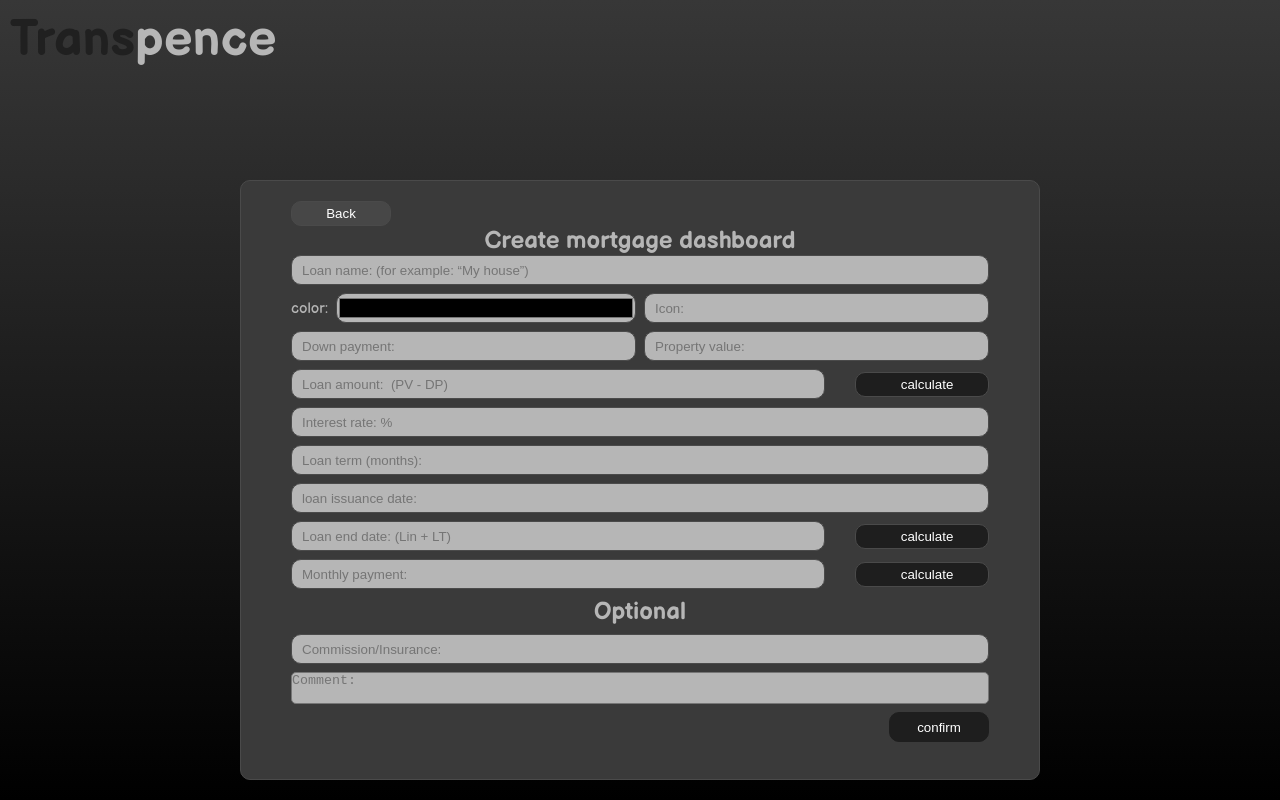
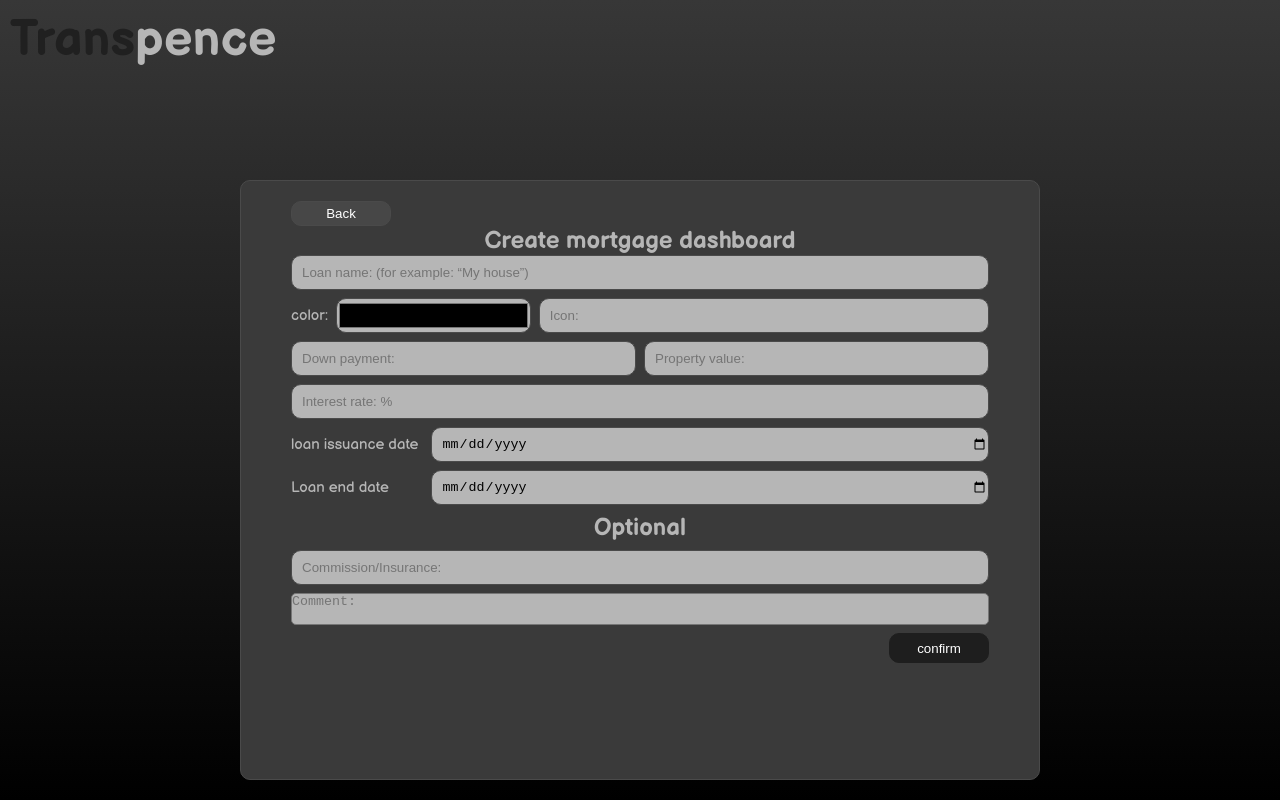
Before and after one commit to Kirito2780/Transpence, a React (Vite) app: page /loan_create/mortgage in a window 1280 px wide. Built offline with nearby package versions, Linux system fonts and the light colour scheme; sample sign-in values are in the browser's storage.

Commit message:
save commit

```diff
--- a/src/Pages/CreditPage/AddCredit/AddCreditPage.css
+++ b/src/Pages/CreditPage/AddCredit/AddCreditPage.css
@@ -95,7 +95,7 @@
     color: #b6b6b6;
 }
 .creditFormInput{
-    height: 30px;
+    height: 35px;
     border-radius: 10px ;
     border: 1px solid #4a4a4a;
     width: 100%;
@@ -111,7 +111,7 @@
     font-size: 15px;
 }
 .creditColorInput{
-    height: 30px;
+    height: 35px;
     border-radius: 10px ;
     border: 1px solid #4a4a4a;
     width: 43.5%;
@@ -120,10 +120,10 @@
 
 }
 .creditFormInputHalf{
-    height: 30px;
+    height: 35px;
     border-radius: 10px ;
     border: 1px solid #4a4a4a;
-    width: 50%;
+    width: 100%;
     padding-left: 10px;
     outline: none;
     background-color: #b6b6b6;
@@ -192,3 +192,35 @@ form{
     display: flex;
     justify-content: flex-end;
 }
+.creditFormInputHalfWrapper{
+    display: flex;
+    flex-direction: column;
+    width: 50%;
+}
+.formErrorMessage{
+    color: darkred;
+}
+.creditFormInputWrapper{
+    display: flex;
+    align-items: center;
+}
+.creditInputLabel{
+    width: 20%;
+    color: #b6b6b6;
+    font-size: 15px;
+}
+.creditFormInputDate{
+        height: 35px;
+        border-radius: 10px ;
+        border: 1px solid #4a4a4a;
+        width: 80%;
+        padding-left: 10px;
+        outline: none;
+        background-color: #b6b6b6;
+
+
+}
+.creditFormInputDate:focus{
+    color: #202020;
+    outline: #b6b6b6 solid 1px;
+}
--- a/src/Pages/CreditPage/AddCredit/Forms/MortgageForm.tsx
+++ b/src/Pages/CreditPage/AddCredit/Forms/MortgageForm.tsx
@@ -1,7 +1,33 @@
 import "../AddCreditPage.css";
 import { ButtonBack } from "./ButtonBack/ButtonBack.tsx";
 import { motion } from "framer-motion";
+import { useForm } from "react-hook-form";
+interface IMortageForm {
+  loan_type: string;
+  loan_name: string;
+  color?: string;
+  down_payment: number;
+  property_value: number;
+  loan_amount: number;
+  interest_rate?: number;
+  loan_insurance: Date;
+  loan_end: Date;
+  monthly_payment?: number;
+  commission?: number;
+  comment?: string;
+  icon?: number;
+}
+
 export const MortgageForm = () => {
+  const {
+    register,
+    handleSubmit,
+    formState: { errors },
+  } = useForm<IMortageForm>({ mode: "onSubmit" });
+  const SendMortgageForm = (data: IMortageForm) => {
+    console.log(data);
+  };
+
   return (
     <motion.div
       initial={{ scale: 0 }}
@@ -11,11 +37,12 @@ export const MortgageForm = () => {
     >
       <ButtonBack />
       <h2 className={"creditFormHeader"}>Create mortgage dashboard</h2>
-      <form>
+      <form onSubmit={handleSubmit(SendMortgageForm)}>
         <input
           className={"creditFormInput"}
           type="text"
           placeholder="Loan name: (for example: “My house”)"
+          {...register("loan_name")}
         />
         <div className={"creditFormInputWithHalfInputs"}>
           <label htmlFor="colorPicker" className={"creditColorInputLabel"}>
@@ -25,71 +52,127 @@ export const MortgageForm = () => {
             type="color"
             className={"creditColorInput"}
             id={"colorPicker"}
+            {...register("color")}
           />
           <input
             type="text"
             className={"creditFormInputHalf"}
             placeholder={"Icon:"}
+            {...register("icon")}
           />
         </div>
         <div className={"creditFormInputWithHalfInputs"}>
+          <div className={"creditFormInputHalfWrapper"}>
             <input
               type="text"
               className={"creditFormInputHalf"}
               placeholder={"Down payment:"}
+              {...register("down_payment", {
+                required: {
+                  value: true,
+                  message: "this field is required",
+                },
+              })}
             />
+            {errors.down_payment && (
+              <span className={"formErrorMessage"}>
+                {errors.down_payment.message}
+              </span>
+            )}
+          </div>
+          <div className={"creditFormInputHalfWrapper"}>
             <input
               type="text"
               className={"creditFormInputHalf"}
               placeholder={"Property value:"}
+              {...register("property_value", {
+                required: {
+                  value: true,
+                  message: "this field is required",
+                },
+              })}
             />
+            {errors.property_value && (
+              <span className={"formErrorMessage"}>
+                {errors.property_value.message}
+              </span>
+            )}
           </div>
-        <div className={"creditFormInputWithButtonWrapper"}>
-          <input
-            type="text"
-            className={"creditFormInputWithButton"}
-            placeholder={"Loan amount:  (PV - DP)"}
-          />
-          <button className={"creditFormInputButton"}>calculate</button>
         </div>
         <input
           type="text"
+          maxLength={3}
           className={"creditFormInput"}
           placeholder={"Interest rate: %"}
+          {...register("interest_rate", {
+            required: {
+              value: true,
+              message: "this field is required",
+            },
+            maxLength: {
+              value: 3,
+              message: "length is too high",
+            },
+          })}
         />
+        {errors.interest_rate && (
+          <span className={"formErrorMessage"}>
+            {errors.interest_rate.message}
+          </span>
+        )}
+
+        <div className={"creditFormInputWrapper"}>
+          <label htmlFor={"loan_end"} className={"creditInputLabel"}>
+            loan issuance date
+          </label>
           <input
-          type="text"
-          className={"creditFormInput"}
-          placeholder={"Loan term (months):"}
+            type="date"
+            className={"creditFormInputDate"}
+            {...register("loan_insurance", {
+              required: {
+                value: true,
+                message: "this field is required",
+              },
+            })}
           />
+        </div>
+        {errors.loan_insurance && (
+          <span className={"formErrorMessage"}>
+            {errors.loan_insurance.message}
+          </span>
+        )}
+        <div className={"creditFormInputWrapper"}>
+          <label htmlFor={"loan_end"} className={"creditInputLabel"}>
+            Loan end date
+          </label>
           <input
-          type="text"
-          className={"creditFormInput"}
-          placeholder={"loan issuance date:"}
+            id={"loan_end"}
+            type="date"
+            className={"creditFormInputDate"}
+            {...register("loan_end", {
+              required: {
+                value: true,
+                message: "this field is required",
+              },
+            })}
           />
-        <div className={"creditFormInputWithButtonWrapper"}>
-          <input
-            type="text"
-            className={"creditFormInputWithButton"}
-            placeholder={"Loan end date: (Lin + LT)"}
-          />
-          <button className={"creditFormInputButton"}>calculate</button>
         </div>
-        <div className={"creditFormInputWithButtonWrapper"}>
-          <input
-            type="text"
-            className={"creditFormInputWithButton"}
-            placeholder={"Monthly payment:"}
-          />
-          <button className={"creditFormInputButton"}>calculate</button>
-        </div>
+        {errors.loan_end && (
+          <span className={"formErrorMessage"}>{errors.loan_end.message}</span>
+        )}
+
         <h2 className={"creditFormHeader"}>Optional</h2>
         <input
           type="text"
           className={"creditFormInput"}
           placeholder={"Commission/Insurance:"}
+          {...register("commission")}
         />
-        <textarea className={"FormTextArea"} placeholder={"Comment:"} />
+        <textarea
+          className={"FormTextArea"}
+          placeholder={"Comment:"}
+          {...register("comment")}
+        />
         <div className={"formConfirmButtonWrapper"}>
           <button className={"formConfirmButton"}>confirm</button>
         </div>
```
Lines whose indentation alone changed are shown as unchanged.
